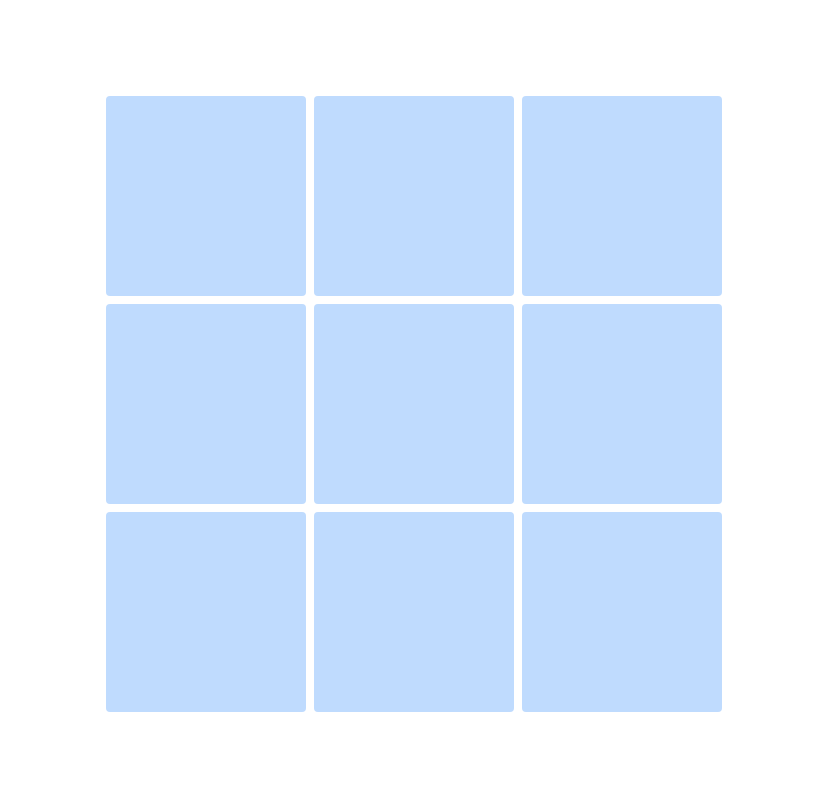
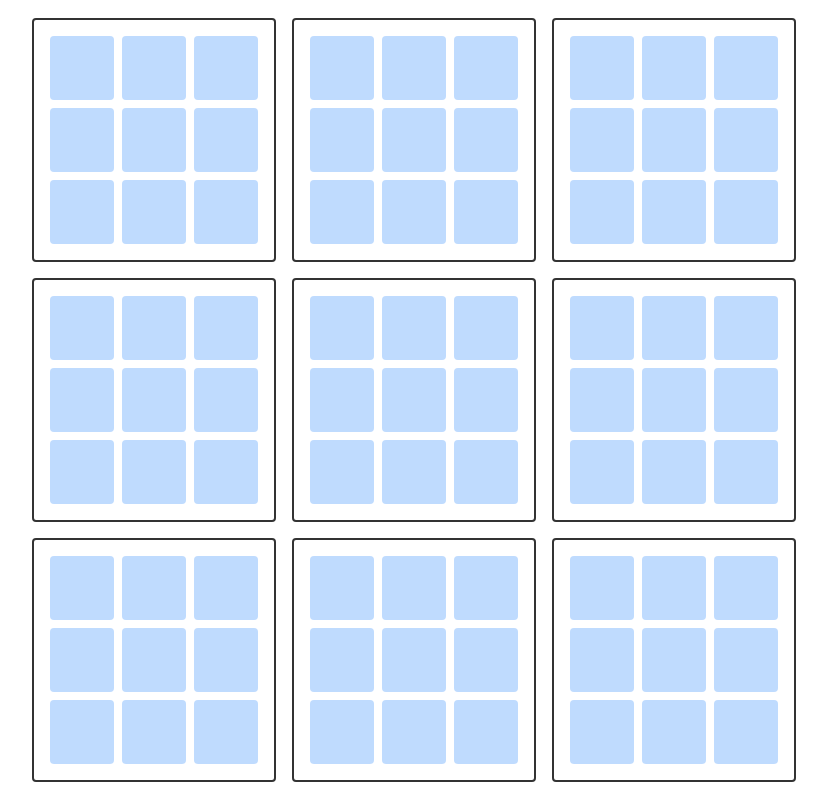
Before and after one commit to williamalowe/super_tictactoe, a Next.js app: page / in a window 1280 px wide. Shown: the whole page, without its empty margins (226-1053 px from the left). Built offline with nearby package versions, Linux system fonts and the light colour scheme.

Commit message:
feat: add all game boards

```diff
--- a/src/app/page.tsx
+++ b/src/app/page.tsx
@@ -3,8 +3,23 @@ import Image from "next/image";
 
 export default function Home() {
   return (
-    <main className="flex h-screen flex-col items-center justify-between p-24">
-      <Gameboard />
+    // <main className="h-screen grid items-center justify-center grid-cols-3 grid-rows-3 gap-2">
+    <main className="flex h-screen flex-col items-center justify-center gap-y-4">
+      <div className="flex gap-x-4 items-center">
+        <Gameboard />
+        <Gameboard />
+        <Gameboard />
+      </div>
+      <div className="flex gap-x-4 items-center">
+        <Gameboard />
+        <Gameboard />
+        <Gameboard />
+      </div>
+      <div className="flex gap-x-4 items-center">
+        <Gameboard />
+        <Gameboard />
+        <Gameboard />
+      </div>
     </main>
   );
 }
--- a/src/components/game-tile.tsx
+++ b/src/components/game-tile.tsx
@@ -12,7 +12,7 @@ export default function GameTile({
 }) {
   return (
     <div
-      className="bg-blue-200 rounded aspect-square flex items-center justify-center h-[25vh] hover:bg-blue-400 cursor-pointer"
+      className="bg-blue-200 rounded aspect-square flex items-center justify-center h-[8vh] hover:bg-blue-400 cursor-pointer"
       onClick={handleClick}
     >
       {content === "x" ? <XMarker /> : content === "o" ? <OMarker /> : ""}
--- a/src/components/gameboard.tsx
+++ b/src/components/gameboard.tsx
@@ -19,7 +19,7 @@ export default function Gameboard() {
   ]);
 
   const playTurn = (position: number) => {
-    if(winner === "") {
+    if (winner === "") {
       if (tiles[position].content !== "") {
         alert("This tile is already taken!");
       } else {
@@ -31,55 +31,80 @@ export default function Gameboard() {
           updatedTile.content = "o";
         }
         setTiles([...newTiles, updatedTile]);
-        setXTurn(!xTurn)
+        setXTurn(!xTurn);
       }
     } else {
-      alert(`Game is already over. ${winner} has won! Refresh page to restart.`)
+      alert(
+        `Game is already over. ${winner} has won! Refresh page to restart.`
+      );
     }
-
   };
 
   useEffect(() => {
     if (
       // Horizontal Wins
-      tiles[1].content !== "" && tiles[1].content === tiles[2].content &&
-      tiles[2].content === tiles[3].content ||
-      tiles[4].content !== "" && tiles[4].content === tiles[5].content &&
-      tiles[5].content === tiles[6].content ||
-      tiles[7].content !== "" && tiles[7].content === tiles[8].content &&
-      tiles[8].content === tiles[9].content ||
+      (tiles[1].content !== "" &&
+        tiles[1].content === tiles[2].content &&
+        tiles[2].content === tiles[3].content) ||
+      (tiles[4].content !== "" &&
+        tiles[4].content === tiles[5].content &&
+        tiles[5].content === tiles[6].content) ||
+      (tiles[7].content !== "" &&
+        tiles[7].content === tiles[8].content &&
+        tiles[8].content === tiles[9].content) ||
       // Vertical Wins
-      tiles[1].content !== "" && tiles[1].content === tiles[4].content &&
-      tiles[4].content === tiles[7].content ||
-      tiles[2].content !== "" && tiles[2].content === tiles[5].content &&
-      tiles[5].content === tiles[8].content ||
-      tiles[3].content !== "" && tiles[3].content === tiles[6].content &&
-      tiles[6].content === tiles[9].content ||
+      (tiles[1].content !== "" &&
+        tiles[1].content === tiles[4].content &&
+        tiles[4].content === tiles[7].content) ||
+      (tiles[2].content !== "" &&
+        tiles[2].content === tiles[5].content &&
+        tiles[5].content === tiles[8].content) ||
+      (tiles[3].content !== "" &&
+        tiles[3].content === tiles[6].content &&
+        tiles[6].content === tiles[9].content) ||
       // Diagonal Wins
-      tiles[1].content !== "" && tiles[1].content === tiles[5].content &&
-      tiles[5].content === tiles[9].content ||
-      tiles[3].content !== "" && tiles[3].content === tiles[5].content &&
-      tiles[5].content === tiles[7].content
+      (tiles[1].content !== "" &&
+        tiles[1].content === tiles[5].content &&
+        tiles[5].content === tiles[9].content) ||
+      (tiles[3].content !== "" &&
+        tiles[3].content === tiles[5].content &&
+        tiles[5].content === tiles[7].content)
     ) {
       setWinner(xTurn ? "O" : "X");
     }
-    if(winner !== "") {
-      alert(`Game Over! ${winner} Wins!`)
+    if (winner !== "") {
+      // alert(`Game Over! ${winner} Wins!`);
     }
-  }, [tiles, winner, xTurn])
+  }, [tiles, winner, xTurn]);
 
   return (
-    <div className="aspect-square grid grid-cols-3 gap-2">
+    <div className={`relative aspect-square grid grid-cols-3 gap-2 border-2 p-4 border-black/80 rounded`}>
       {tiles
         .sort((a, b) => (a.position > b.position ? 1 : -1))
         .slice(1, 10)
         .map((tile) => (
+          <div
+          key={tile.position}
+          className={`${winner === "" ? 'opacity-100' : 'opacity-40'}`}
+          >
           <GameTile
-            key={tile.position}
             content={tile.content}
             handleClick={() => playTurn(tile.position)}
           />
+          </div>
         ))}
+        {
+          winner === "X" ?
+          <div className="absolute right-[calc(50%+15vh)] top-[calc(50%-1vh)]">
+            <div className="absolute w-[30vh] h-2 bg-black rotate-45"/>
+            <div className="absolute w-[30vh] h-2 bg-black -rotate-45"/>
+          </div>
+          :
+          winner === "O" ?
+          <div className="absolute aspect-square w-[30vh] rounded-full border-8 border-black left-1 top-1"/>
+          :
+          ""
+        }
     </div>
   );
 }
--- a/src/components/oMarker.tsx
+++ b/src/components/oMarker.tsx
@@ -1,5 +1,5 @@
 export default function OMarker() {
   return (
-    <div className="aspect-square border-4 rounded-full w-[20vh] border-black" />
+    <div className="aspect-square border-4 rounded-full w-[7vh] border-black" />
   );
 }
--- a/src/components/xMarker.tsx
+++ b/src/components/xMarker.tsx
@@ -1,8 +1,8 @@
 export default function XMarker() {
   return (
     <div className="relative">
-      <div className="absolute w-[20vh] h-1 bg-black rotate-45 -left-[10vh] rounded" />
-      <div className="absolute w-[20vh] h-1 bg-black -rotate-45 -left-[10vh] rounded" />
+      <div className="absolute w-[8vh] h-1 bg-black rotate-45 -left-[4vh] rounded" />
+      <div className="absolute w-[8vh] h-1 bg-black -rotate-45 -left-[4vh] rounded" />
     </div>
   );
 }
```
